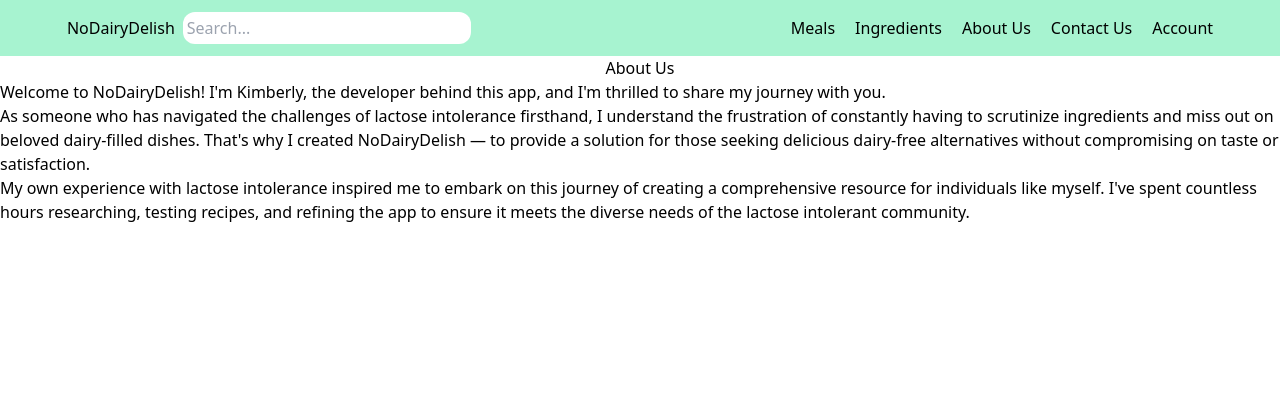
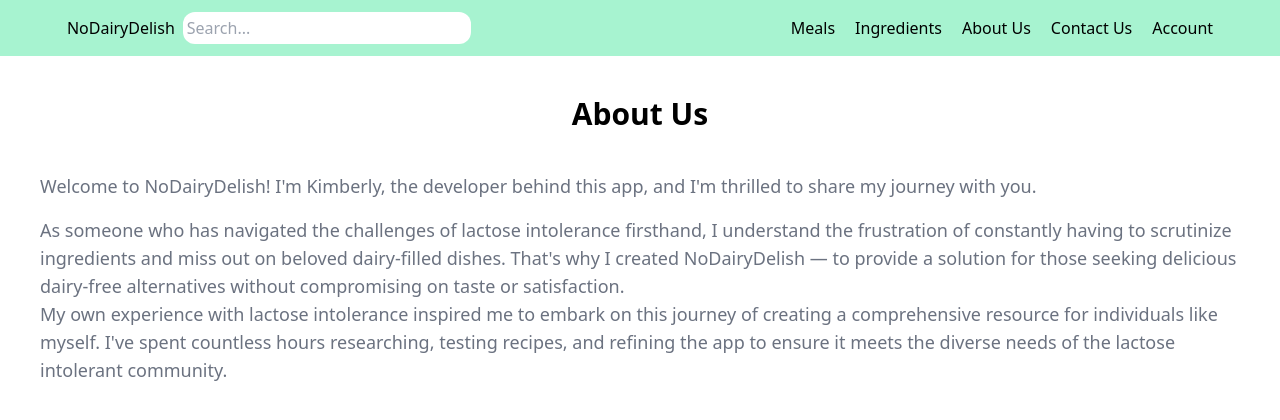
Before and after one commit to kimbencinas/no-dairy-delish, a React (Create React App) app: page /about in a window 1280 px wide. Shown: the top 420 px of the page. Built offline with nearby package versions, Linux system fonts and the light colour scheme.

Commit message:
Add some styling to about page

```diff
--- a/src/Pages/About.jsx
+++ b/src/Pages/About.jsx
@@ -6,10 +6,10 @@ function About() {
   return (
     <div>
       <Navbar />
-      <div className="flex flex-col justify-center items-center">
-        <h2>About Us</h2>
-        <div>
-          <p>
+      <div className="flex flex-col justify-center items-center p-10 bg-white">
+        <h2 className="text-3xl font-bold mb-10">About Us</h2>
+        <div className="text-gray-500 text-lg">
+          <p className="mb-4">
           Welcome to NoDairyDelish! I'm Kimberly, the developer behind this app, and I'm thrilled to share my journey with you.
           </p>
           <p>
```
